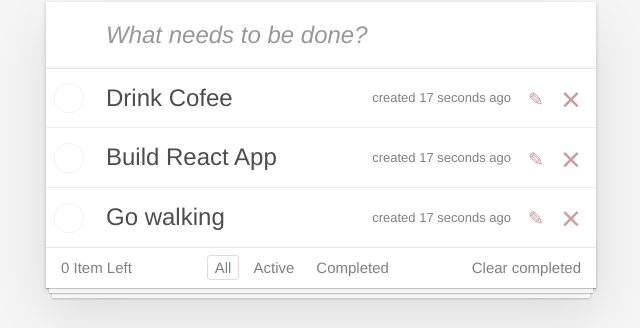
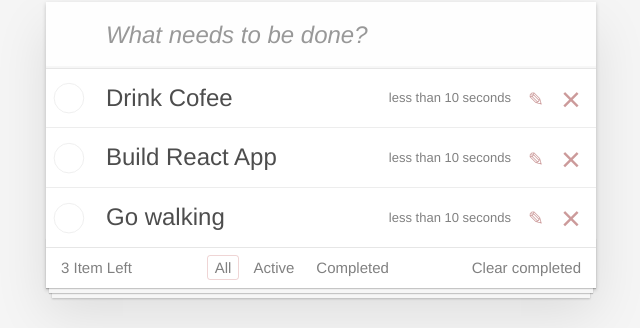
Before and after one commit to VadimNIkitin1/ReactTodoApp, a React (Create React App) app: page / in a window 1280 px wide. Shown: the part 128-456 px from the top of the page, without its empty margins (319-959 px from the left). Built offline with nearby package versions, Linux system fonts and the light colour scheme.

Commit message:
add new function

```diff
--- a/src/App.js
+++ b/src/App.js
@@ -13,6 +13,7 @@ export default class App extends Component {
       this.createTodoItem("Build React App"),
       this.createTodoItem("Go walking"),
     ],
+    currentFilter: "all",
   };
   // Функцция создания нового элемента для state
   createTodoItem(label) {
@@ -20,6 +21,7 @@ export default class App extends Component {
       label,
       completed: false,
       id: this.maxID++,
+      createdTime: new Date(),
     };
   }
   // Функция удаления задачи из списка
@@ -58,6 +60,33 @@ export default class App extends Component {
       };
     });
   };
+  // функция очистки выполненых задач
+  onClearCompleted = () => {
+    this.setState(({ todoData }) => {
+      const completedArr = todoData.filter((el) => !el.completed);
+      return {
+        todoData: completedArr,
+      };
+    });
+  };
+
+  onFilterChange = (filter) => {
+    this.setState({ currentFilter: filter });
+  };
+
+  getFilteredTasks() {
+    const { currentFilter, todoData } = this.state;
+    if (currentFilter === "active") {
+      return todoData.filter((el) => !el.completed);
+    }
+
+    if (currentFilter === "completed") {
+      return todoData.filter((el) => el.completed);
+    }
+
+    return todoData;
+  }
+
   render() {
     return (
       <div className="App">
@@ -68,11 +97,18 @@ export default class App extends Component {
           </header>
           <section className="main">
             <TaskList
-              todos={this.state.todoData}
+              todos={this.getFilteredTasks()}
               onDeleted={this.deleteItem}
               onToggleCompleted={this.onToggleCompleted}
             />
-            <Footer todos={this.state.todoData} />
+            <Footer
+              currentFilter={this.state.currentFilter}
+              completedCount={
+                this.state.todoData.filter((el) => !el.completed).length
+              }
+              onClearCompleted={this.onClearCompleted}
+              onFilterChange={this.onFilterChange}
+            />
           </section>
         </section>
       </div>
--- a/src/components/Footer/Footer.jsx
+++ b/src/components/Footer/Footer.jsx
@@ -4,13 +4,18 @@ import "./Footer.css";
 
 export default class Footer extends Component {
   render() {
-    const { todos } = this.props;
-    const completedCount = todos.filter((el) => el.completed).length;
+    const { completedCount, onClearCompleted, onFilterChange, currentFilter } =
+      this.props;
     return (
       <footer className="footer">
         <span className="todo-count">{completedCount} Item Left</span>
-        <TasksFilter />
-        <button className="clear-completed">Clear completed</button>
+        <TasksFilter
+          currentFilter={currentFilter}
+          onFilterChange={onFilterChange}
+        />
+        <button className="clear-completed" onClick={onClearCompleted}>
+          Clear completed
+        </button>
       </footer>
     );
   }
--- a/src/components/Task/Task.jsx
+++ b/src/components/Task/Task.jsx
@@ -1,11 +1,35 @@
+import formatDistanceToNow from "date-fns/formatDistanceToNow";
+
 import { Component } from "react";
 import "./Task.css";
 
 export default class Task extends Component {
+  constructor(props) {
+    super(props);
+
+    this.state = { createdString: this.formatTime(props.createdTime) };
+  }
+
+  componentDidMount() {
+    this.timer = setInterval(() => {
+      this.setState({
+        createdString: this.formatTime(this.props.createdTime),
+      });
+    }, 5000);
+  }
+
+  componentWillUnmount() {
+    clearInterval(this.timer);
+  }
+
+  formatTime(time) {
+    return formatDistanceToNow(time, { includeSeconds: true });
+  }
+
   render() {
     // Получение свойств
     const { label, onDeleted, onToggleCompleted, completed } = this.props;
-
+    // Добавления класса 'выполнено'
     let completedClassName = "";
     if (completed) {
       completedClassName += "completed";
@@ -19,7 +43,7 @@ export default class Task extends Component {
             <span className="description" onClick={onToggleCompleted}>
               {label}
             </span>
-            <span className="created">created 17 seconds ago</span>
+            <span className="created">{this.state.createdString}</span>
           </label>
           <button className="icon icon-edit"></button>
           <button className="icon icon-destroy" onClick={onDeleted}></button>
--- a/src/components/TasksFilter/TasksFilter.jsx
+++ b/src/components/TasksFilter/TasksFilter.jsx
@@ -3,16 +3,32 @@ import "./TasksFilter.css";
 
 export default class TasksFilter extends Component {
   render() {
+    const { onFilterChange, currentFilter } = this.props;
     return (
       <ul className="filters">
         <li>
-          <button className="selected">All</button>
+          <button
+            className={currentFilter === "all" ? "selected" : ""}
+            onClick={() => onFilterChange("all")}
+          >
+            All
+          </button>
         </li>
         <li>
-          <button>Active</button>
+          <button
+            className={currentFilter === "active" ? "selected" : ""}
+            onClick={() => onFilterChange("active")}
+          >
+            Active
+          </button>
         </li>
         <li>
-          <button>Completed</button>
+          <button
+            className={currentFilter === "completed" ? "selected" : ""}
+            onClick={() => onFilterChange("completed")}
+          >
+            Completed
+          </button>
         </li>
       </ul>
     );
```
